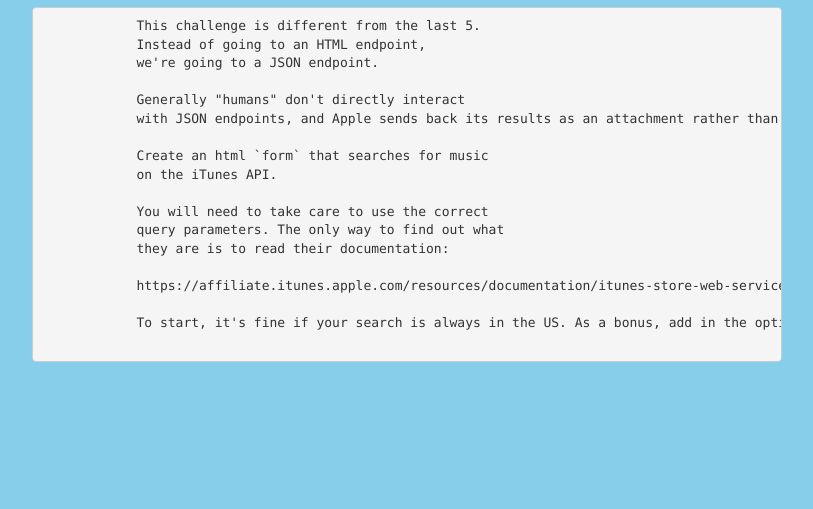
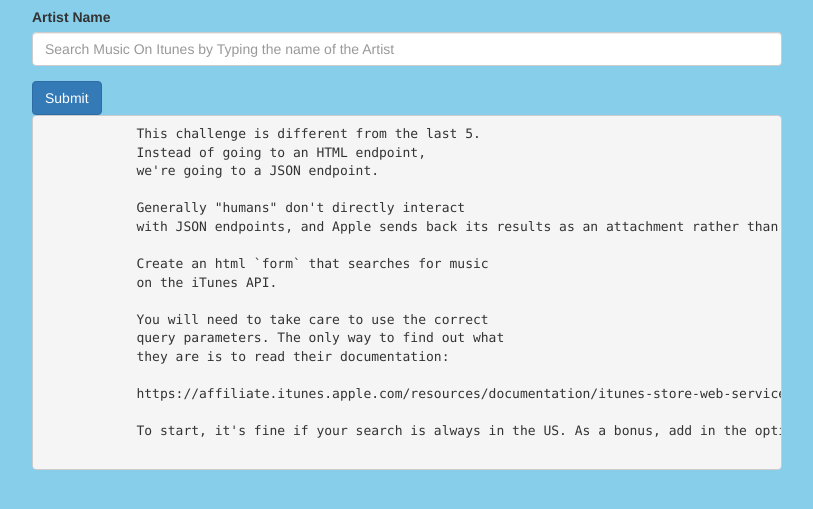
Before and after one commit to vpdacoder/Forms-Lab, a plain HTML site: page 06_music_search/index.html in a window 1280 px wide. Shown: the part 143-652 px from the top of the page, without its empty margins (233-1046 px from the left). Drawn offline with nearby package versions, Linux system fonts and the light colour scheme.

Commit message:
JSON Music Search Complete

```diff
--- a/06_music_search/index.html
+++ b/06_music_search/index.html
@@ -22,6 +22,14 @@
       <div class="row">
         <div class="col-md-8 col-md-offset-2">
           <h1>6. Music Search</h1>
+            <form action="https://itunes.apple.com/search">
+              <fieldset class="form-group">
+                <label for="music">Artist Name</label>
+                <input name="term"type="text" class="form-control" id="music" placeholder="Search Music On Itunes by Typing the name of the Artist">
+                <input name="country" value="us" type="hidden" class="form-control" id="country">
+              </fieldset>
+              <button type="submit" class="btn btn-primary">Submit</button>
+            </form>
           <pre>
             This challenge is different from the last 5.
             Instead of going to an HTML endpoint,
```
Also changed, not shown: 1 other file.
